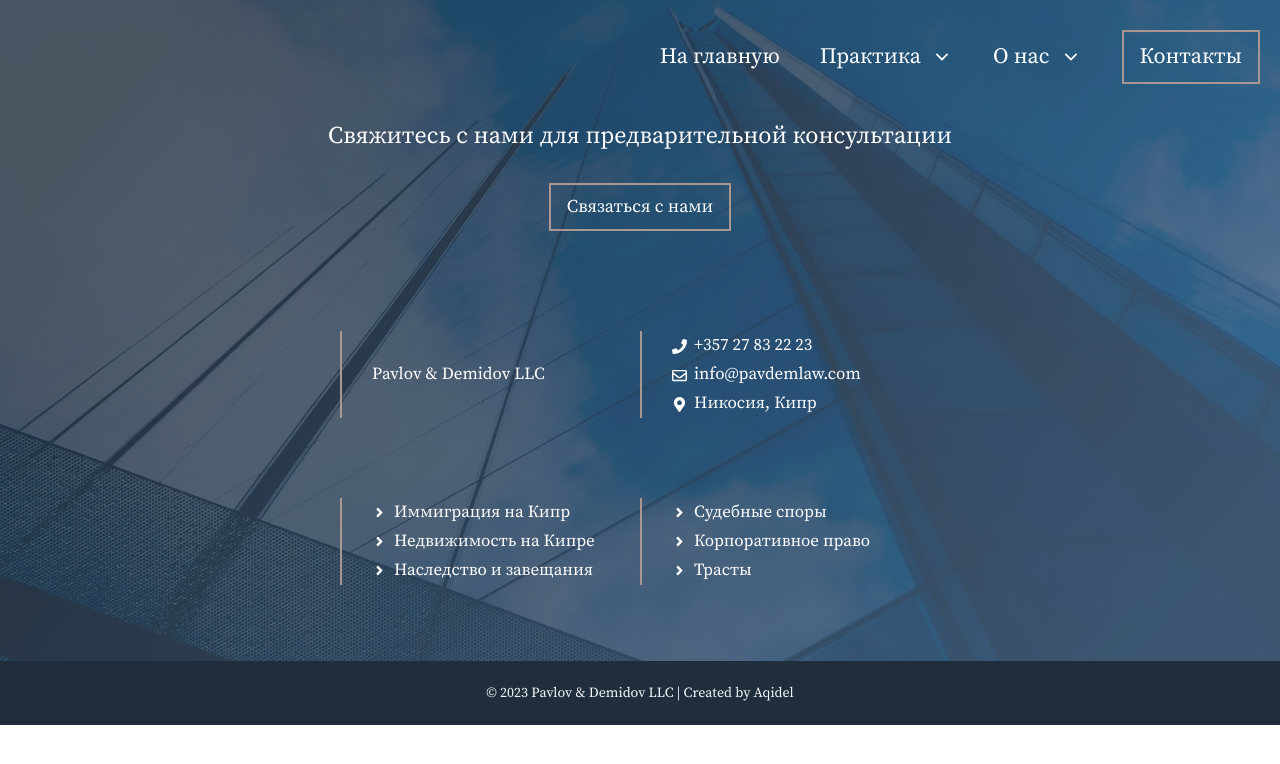
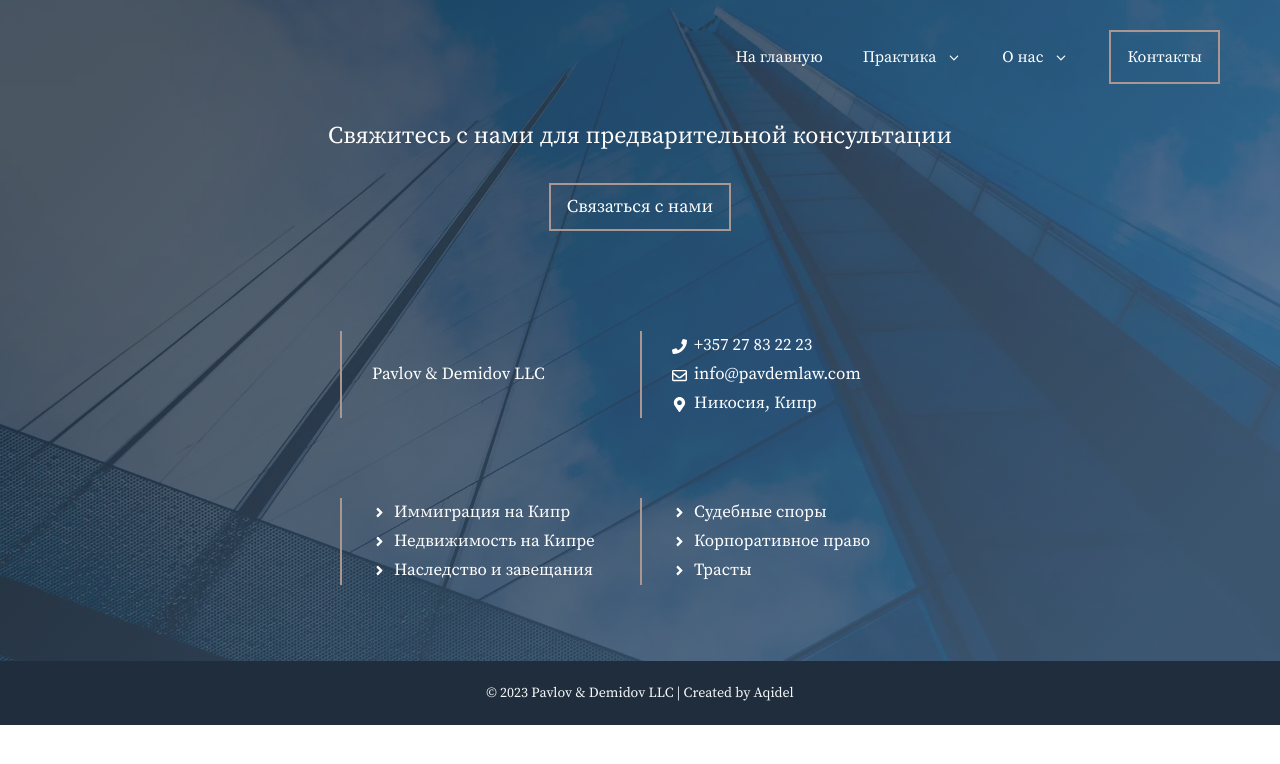
Before and after one commit to aqidel/law, a React app: page /about in a window 1280 px wide. Shown: the top 764 px of the page. Built offline with nearby package versions, Linux system fonts and the light colour scheme.

Commit message:
desktop header added

```diff
--- a/src/scss/__header.scss
+++ b/src/scss/__header.scss
@@ -244,3 +244,28 @@
     transform: translate3d(0, -4px, 0);
   }
 }
+
+@media screen and (min-width: 1024px) {
+  header {
+    display: flex;
+    justify-content: center;
+  }
+
+  nav {
+    width: 100%;
+    max-width: 1200px;
+  }
+
+  nav a {
+    font-size: 16px;
+  }
+
+  .nav-link-wrap svg {
+    width: 16px;
+    height: 16px;
+  }
+
+  .sub-menu a {
+    font-size: 15px;
+  }
+}
```
